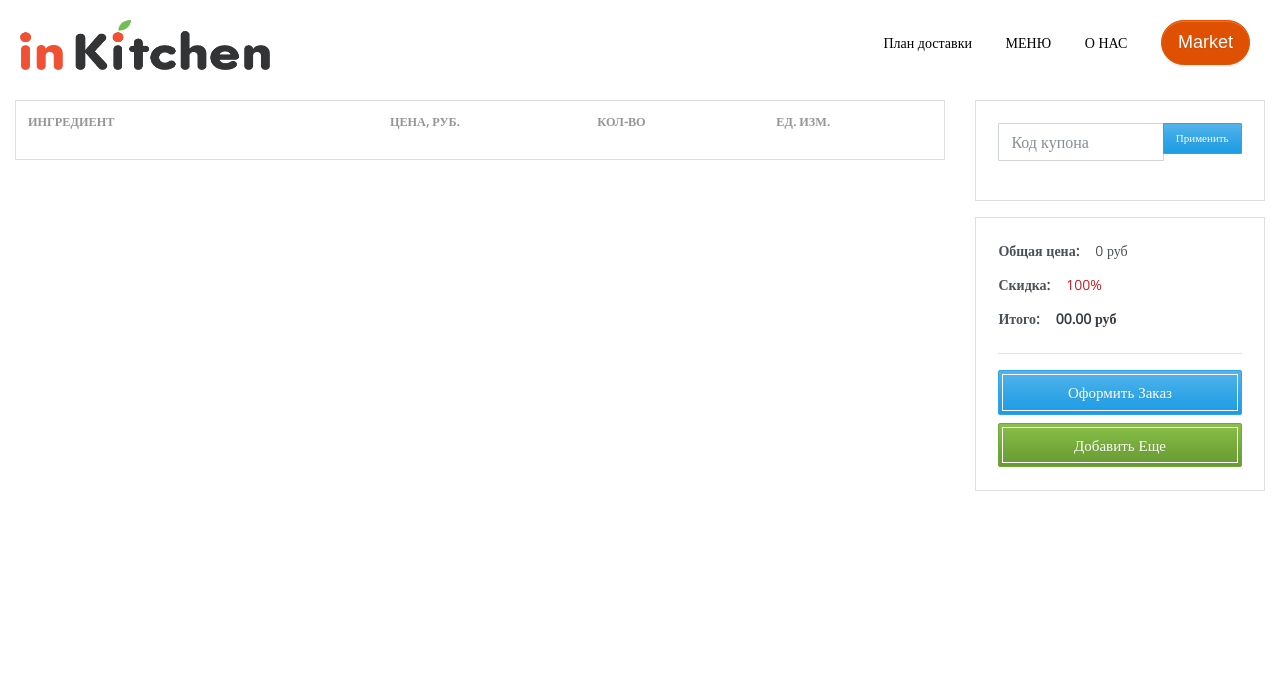
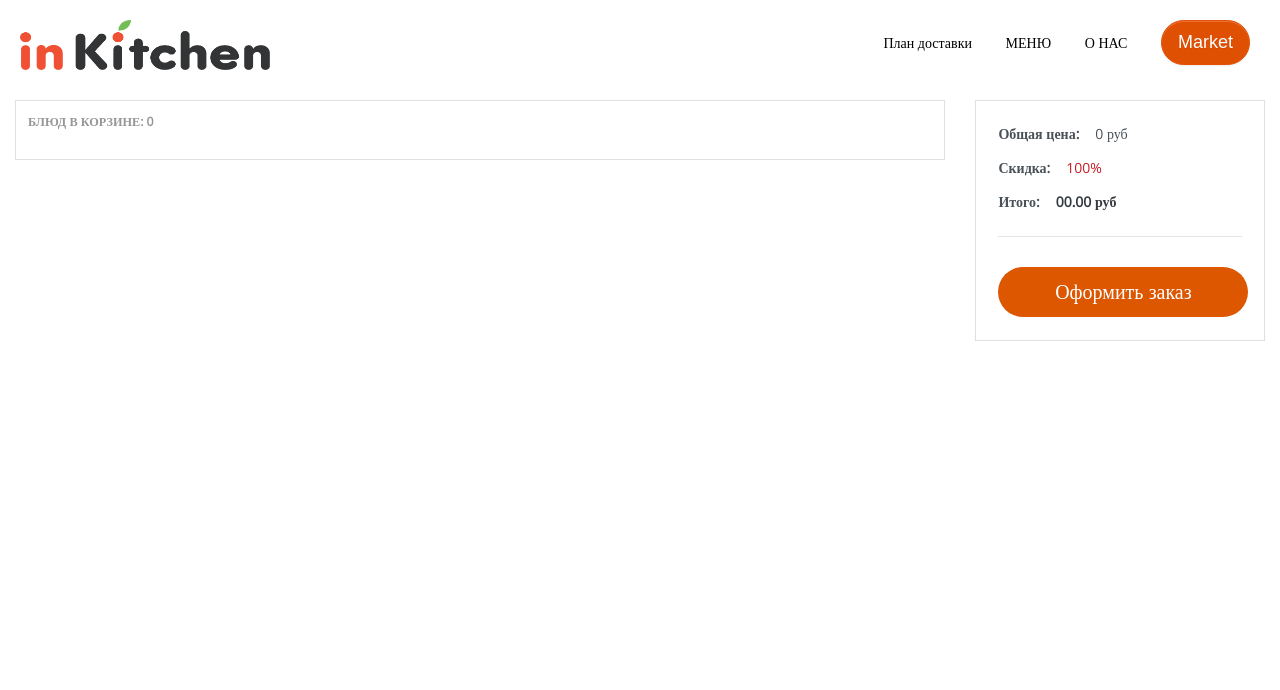
Before and after one commit to are-nic/inkitchen_app, a Django app: page /cart/ in a window 1280 px wide. Shown: the top 690 px of the page. Run offline with Django 3.2, Linux system fonts and the light colour scheme; lists and menus that the app fills with data are empty; some libraries are stand-ins or nearby versions.

Commit message:
закомментирован потенциально ненужный код

```diff
--- a/inkitchen/cart/templates/cart/cart.html
+++ b/inkitchen/cart/templates/cart/cart.html
@@ -10,38 +10,18 @@
                         <table class="table table-borderless table-shopping-cart">
                             <thead class="text-muted">
                                 <tr class="small text-uppercase">
-                                    <th scope="col" width="50">Ингредиент</th>
-                                    <th scope="col" width="50">Цена, руб.</th>
-                                    <th scope="col" width="50">Кол-во</th>
-                                    <th scope="col" width="50">Ед. изм.</th>
+                                    <th scope="col" width="100">Блюд в корзине: {{ request.session.cart|length }}</th>
                                 </tr>
                             </thead>
                             <tbody>
                                 {% for item in cart_items %}
-                                    {% for ingredient in item.recipe.ingredients.all %}
                                     <tr>
                                         <td>
                                             <div class="price-wrap">
-                                                    <var class="price">{{ ingredient }}</var>
-                                                </div>
-                                            </td>
-                                            <td>
-                                                <div class="price-wrap">
-                                                    <var class="price">{{ ingredient.name.product.all.0.price }}</var>
-                                                </div>
-                                            </td>
-                                            <td>
-                                                <div class="price-wrap">
-                                                    <var class="price">{{ ingredient.qty }}</var>
-                                                </div>
-                                            </td>
-                                            <td>
-                                                <div class="price-wrap">
-                                                    <var class="price">{{ ingredient.get_unit_display }}</var>
+                                                <var class="price">{{ item.recipe }}</var>
                                             </div>
                                         </td>
                                     </tr>
-                                    {% endfor %}
                                 {% endfor %}
 	                        </tbody>
 	                    </table>
@@ -49,7 +29,7 @@
 	            </div>
 	        </aside>
 	        <aside class="col-lg-3">
-	            <div class="card-cart mb-3">
+	            <!--<div class="card-cart mb-3">
 	                <div class="card-body-cart">
 	                    <form>
 	                        <div class="form-group"> <label>Есть Купон?</label>
@@ -62,7 +42,7 @@
 	                        </div>
 	                    </form>
 	                </div>
-	            </div>
+	            </div>-->
 	            <div class="card-cart">
 	                <div class="card-body-cart">
 	                    <dl class="dlist-align">
@@ -77,8 +57,7 @@
 	                        <dt>Итого:</dt>
 	                        <dd class="text-right text-dark b ml-3"><strong>00.00 руб</strong></dd>
 	                    </dl>
-	                    <hr> <a href="{% url 'order_create' %}" class="btn btn-out btn-primary btn-square btn-main" data-abc="true"> Оформить заказ </a>
-                        <a href="{% url 'recipes' %}" class="btn btn-out btn-success btn-square btn-main mt-2" data-abc="true">Добавить еще</a>
+	                    <hr> <a href="{% url 'order_create' %}" class="button-recipe-create" data-abc="true"> Оформить заказ </a>
 	                </div>
 	            </div>
 	        </aside>
```
Lines whose indentation alone changed are shown as unchanged.
